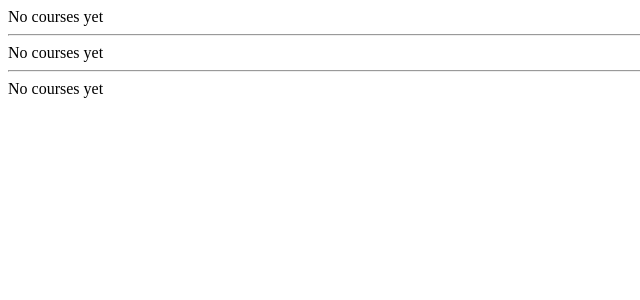
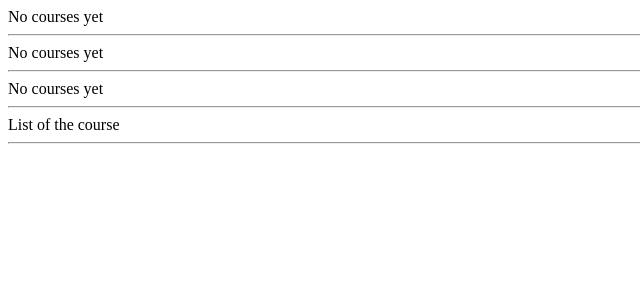
Before and after one commit to no197/angular-training, an Angular app: page / in a window 1280 px wide. Shown: the top 300 px of the page, without its empty margins (0-640 px from the left). Built offline with nearby package versions, Linux system fonts and the light colour scheme.

Commit message:
ngHidden
Use this for small tree if check

```diff
--- a/src/app/app.component.html
+++ b/src/app/app.component.html
@@ -11,3 +11,8 @@
 </div>
 <ng-template #coursesList>List of the course</ng-template>
 <ng-template #noCourses>No courses yet</ng-template>
+<hr />
+
+<div [hidden]="courses.length > 0">List of the course</div>
+<div [hidden]="courses.length === 0">No courses yet</div>
+<hr />
```
